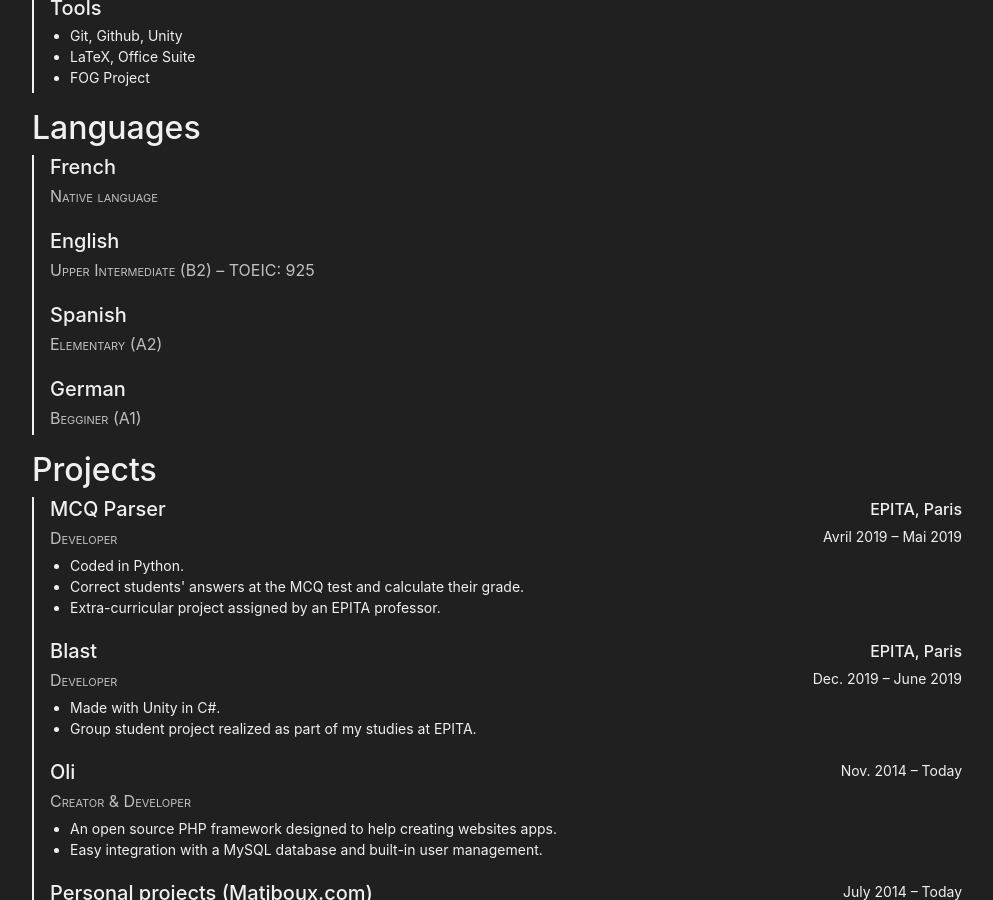
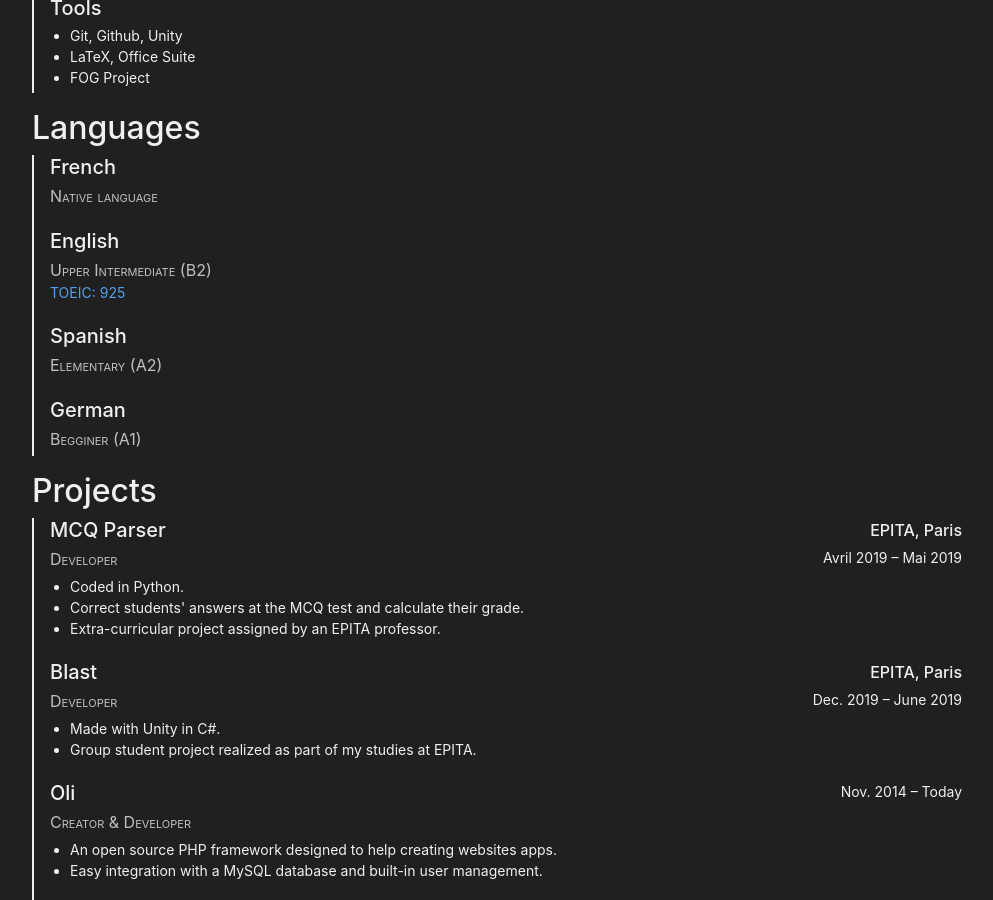
Before and after one commit to matiboux/matiboux.me, a Jekyll site: the page built from cv.html, in a window 1280 px wide and 900 px high, scrolled down 1556 px. Shown: the whole window, without its empty margins (143-1136 px from the left). Built offline with Jekyll 4.4.1, drawn with Linux system fonts in a browser that asks for light colours; nearby versions of some CDN libraries.

Commit message:
cvupdate

```diff
--- a/cv.html
+++ b/cv.html
@@ -180,7 +180,8 @@ layout: default
 			<div class="item">
 				<div class="content">
 					<h4>English</h4>
-					<p class="position">Upper Intermediate (B2) – TOEIC: 925</p>
+					<p class="position">Upper Intermediate (B2)</p>
+					<p class="award">TOEIC: 925</p>
 				</div>
 			</div>
 			<div class="item">
```
